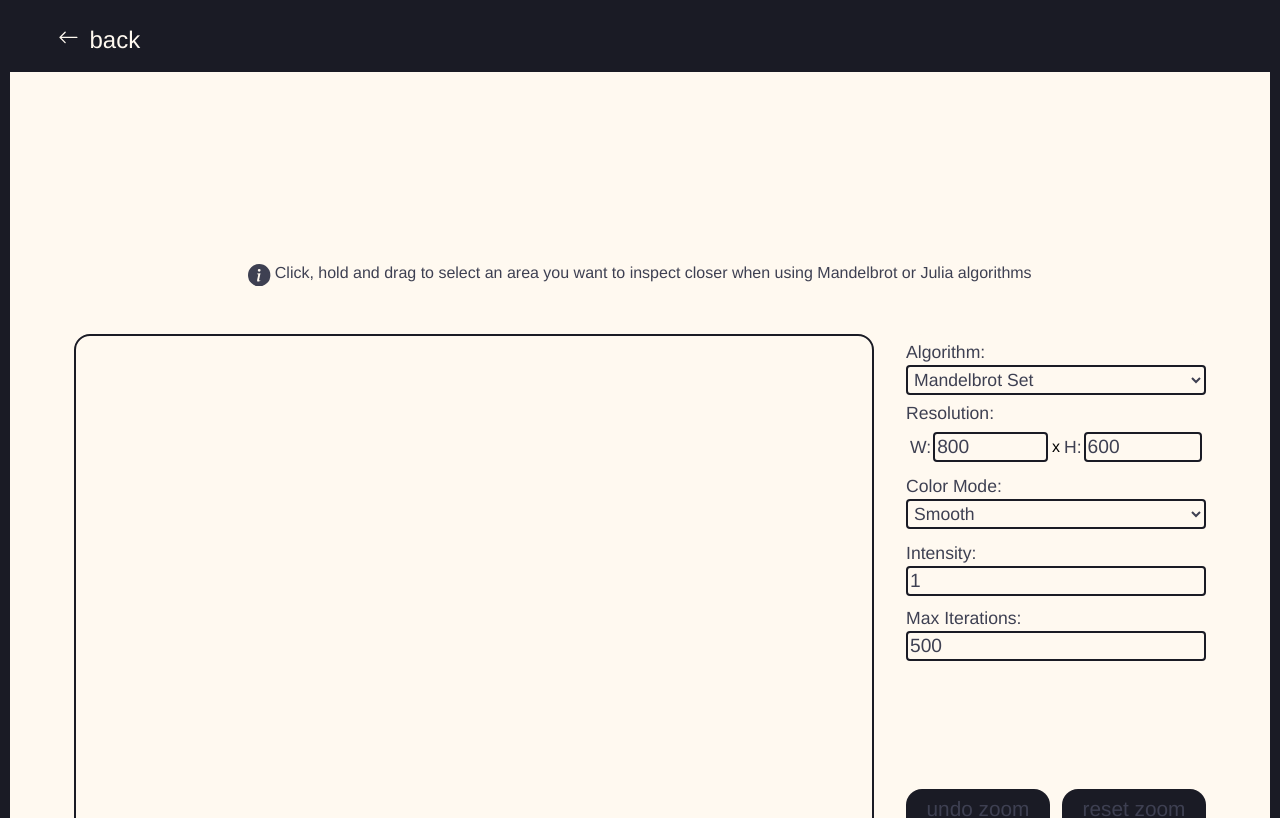
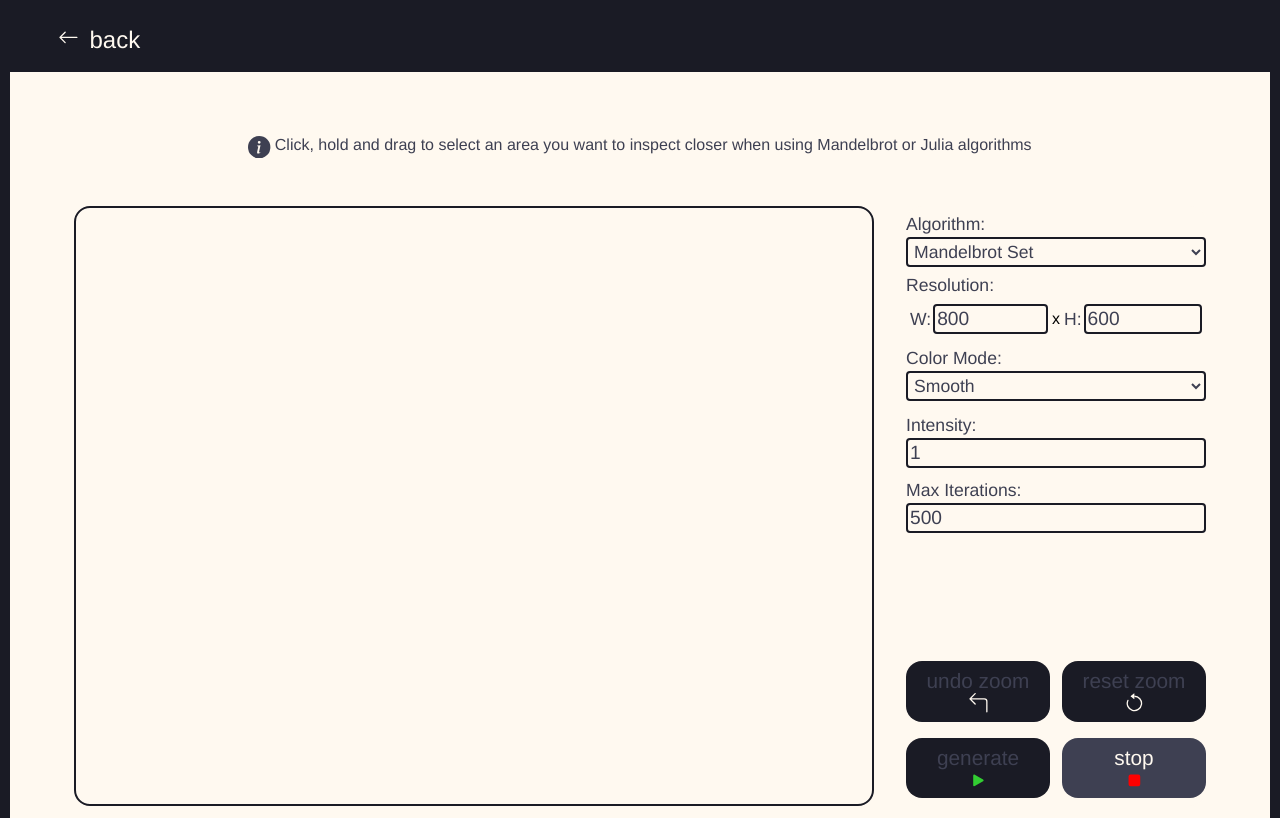
Before and after one commit to Septy2000/Portfolio-Website, a Next.js app: page /fractals-explorer in a window 1280 px wide. Shown: the top 818 px of the page. Built offline with nearby package versions, Linux system fonts and the light colour scheme.

Commit message:
Removed spacer on fractal generator page;

```diff
--- a/src/app/fractals-explorer/page.tsx
+++ b/src/app/fractals-explorer/page.tsx
@@ -7,7 +7,6 @@ export default function FractalsExplorerPage() {
     return (
         <ParametersProvider>
             <FractalsGeneratorNavigationBar />
-            <SpacerMedium />
             <FractalsSection />
             <SpacerMedium />
         </ParametersProvider>
```
